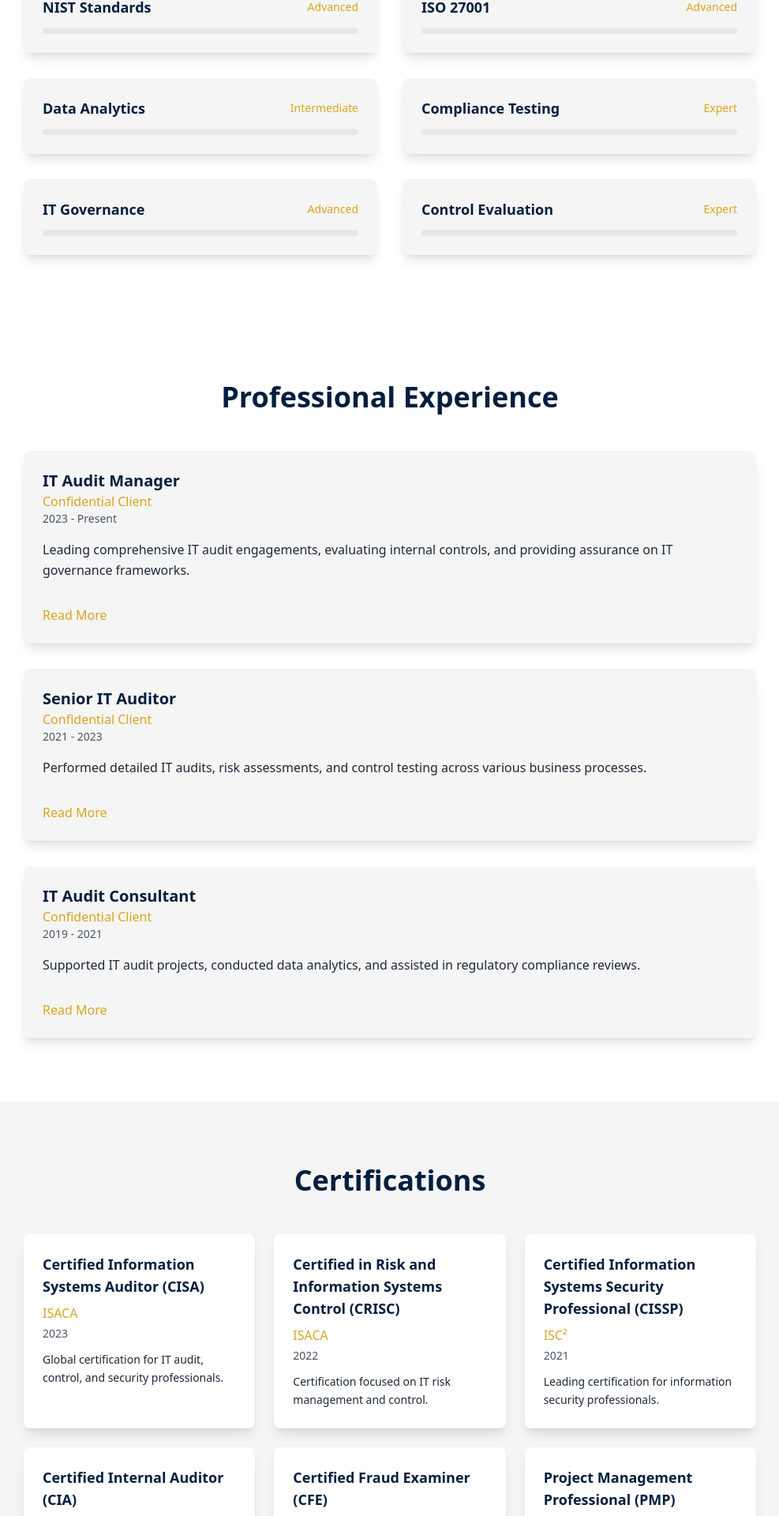
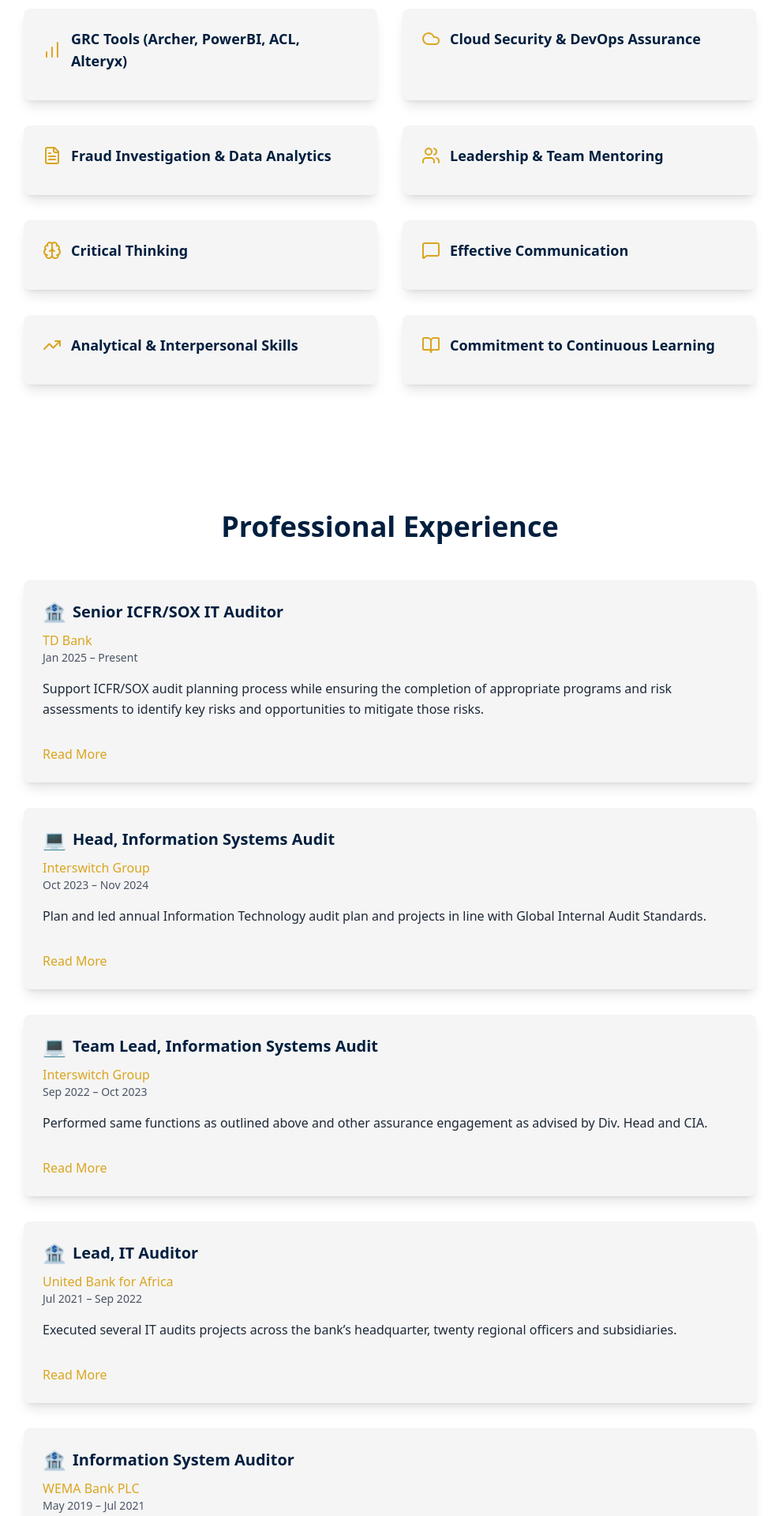
Before and after one commit to samkiel488/Emmanuel-Ilesanmi_Portfolio, a Next.js app: page / in a window 1280 px wide. Shown: the part 2017-3937 px from the top of the page at 79% size, without its empty margins (146-1133 px from the left). Built offline with nearby package versions, Linux system fonts and the light colour scheme.

Commit message:
`feat: Update TODO list and code to replace filler data with CV-verified information`

```diff
--- a/package.json
+++ b/package.json
@@ -10,6 +10,7 @@
   },
   "dependencies": {
     "framer-motion": "^12.23.22",
+    "lucide-react": "^0.545.0",
     "next": "15.5.4",
     "next-themes": "^0.4.6",
     "react": "19.1.0",
--- a/src/app/globals.css
+++ b/src/app/globals.css
@@ -7,8 +7,11 @@
 }
 
 @layer base {
+  html {
+    @apply transition-colors duration-300 bg-white text-gray-900 dark:bg-[#001f3f] dark:text-gray-100;
+  }
   body {
-    @apply transition-colors duration-300 bg-white text-gray-900 dark:bg-[#001f3f] dark:text-gray-100;
+    @apply transition-colors duration-300 bg-inherit text-inherit;
   }
   h1, h2, h3, h4 {
     @apply text-gray-900 dark:text-white;
--- a/src/app/layout.tsx
+++ b/src/app/layout.tsx
@@ -20,18 +20,20 @@
   },
 };
 
+import { ThemeProviderWrapper } from "../components/ThemeProviderWrapper";
+
 export default function RootLayout({
   children,
 }: Readonly<{
   children: React.ReactNode;
 }>) {
   return (
-    <html lang="en" suppressHydrationWarning>
-      <ThemeProvider attribute="class" defaultTheme="dark" enableSystem>
-        <body className={`${inter.variable} font-sans antialiased`}>
+    <html lang="en" className="transition-colors duration-300" suppressHydrationWarning>
+      <body className={`${inter.variable} font-sans antialiased`}>
+        <ThemeProviderWrapper>
           {children}
-        </body>
-      </ThemeProvider>
+        </ThemeProviderWrapper>
+      </body>
     </html>
   );
 }
--- a/src/components/Experience.tsx
+++ b/src/components/Experience.tsx
@@ -8,25 +8,60 @@
 
   const experiences = [
     {
-      title: "IT Audit Manager",
-      company: "Confidential Client",
-      period: "2023 - Present",
-      description: "Leading comprehensive IT audit engagements, evaluating internal controls, and providing assurance on IT governance frameworks.",
-      details: "Conducting risk-based audit planning, assessing IT controls effectiveness, and ensuring compliance with industry standards. Collaborating with cross-functional teams to strengthen cybersecurity posture and align IT strategies with business objectives."
+      title: "Senior ICFR/SOX IT Auditor",
+      company: "TD Bank",
+      period: "Jan 2025 – Present",
+      icon: "🏦",
+      description: "Support ICFR/SOX audit planning process while ensuring the completion of appropriate programs and risk assessments to identify key risks and opportunities to mitigate those risks.",
+      details: "Assist in the execution of ICFR/SOX audit testing (ITGC-Access Security, Computer Operations, Change Management, Program Development, IT application controls, and Interface Controls. Manage audit communications process and presentation of findings, recommendations to client and audit management in accordance with established General Audit methodology and professional standards. Collaborate with management and follow-up on remediation of open ICFR/SOX audit findings for remediation. Prepare and present complex reporting, analysis and assessments to improve internal processes and controls while keeping current on emerging business trends, developments and analytical tools, and technique. Support the team in the analysis, and implementation of initiatives to deliver quality results within tight timeframes."
     },
     {
-      title: "Senior IT Auditor",
-      company: "Confidential Client",
-      period: "2021 - 2023",
-      description: "Performed detailed IT audits, risk assessments, and control testing across various business processes.",
-      details: "Executed IT general controls testing, application controls reviews, and cybersecurity assessments. Developed audit programs, identified control weaknesses, and recommended remediation strategies to enhance operational efficiency and compliance."
+      title: "Head, Information Systems Audit",
+      company: "Interswitch Group",
+      period: "Oct 2023 – Nov 2024",
+      icon: "💻",
+      description: "Plan and led annual Information Technology audit plan and projects in line with Global Internal Audit Standards.",
+      details: "Conducted IT General Control (User Access, Change, Patch Mgt., IT Operations, System Acquisition & Development) including ICFR/SOX IT control, IT Application, and Interface control testing audit projects. Led audit of business resilience, payment gateway, and emerging technologies deployed by business. Executed cybersecurity (SIEM, DAM, IDS, IPS, NAC, Antivirus) and cloud infrastructure assurance engagements. Evaluated the controls designs and operating effectiveness of enterprise network, VM and exchange infrastructures. Assessed technology governance security controls and DevOps implementation secure security best practices. Conducted PCI DSS certification compliance reviews and Integrated Management Systems (ISO) Audits. Performed assurance reviews on IT outsourced service providers and compliance to service agreements. Performed specialized fraud investigations and documentation of control recommendations for management action. Collaborated with stakeholders on implementation of risk based, cost-effective Management Action Plans (MAPs). Prepared and presented periodic performance report metrics and dashboards to the Audit and Risk Committee."
     },
     {
-      title: "IT Audit Consultant",
-      company: "Confidential Client",
-      period: "2019 - 2021",
-      description: "Supported IT audit projects, conducted data analytics, and assisted in regulatory compliance reviews.",
-      details: "Utilized data analytics tools for audit testing, performed SOX compliance testing, and contributed to IT governance framework implementations. Collaborated with stakeholders to address audit findings and improve control environments."
+      title: "Team Lead, Information Systems Audit",
+      company: "Interswitch Group",
+      period: "Sep 2022 – Oct 2023",
+      icon: "💻",
+      description: "Performed same functions as outlined above and other assurance engagement as advised by Div. Head and CIA.",
+      details: "Key accomplishments in both roles: Led the strategic planning and execution of risk-based annual IT audit plans across Interswitch's three subsidiaries with a team of four internal auditors and co-source partners (Deloitte, EY, and KPMG) while mentoring other young audit team members and led initiative on continuous auditing leveraging PowerBI in cost saving of fifty million Naira."
+    },
+    {
+      title: "Lead, IT Auditor",
+      company: "United Bank for Africa",
+      period: "Jul 2021 – Sep 2022",
+      icon: "🏦",
+      description: "Executed several IT audits projects across the bank’s headquarter, twenty regional officers and subsidiaries.",
+      details: "Evaluated IT General Controls, Network, web, mobile applications, Cloud Computing, Information Security. Performed the audit of the management standards of the organisation (ISO 27001, 20000, 22301, 45001, 9001). Led fraud investigations and special reviews and provided reports that enhanced financial losses. Conducted assurance review on SWIFT in line with Swift Customer Security Controls Framework. Conducted Core banking, digital banking applications and SOC 2 compliance audit reviews. Executed other audit assurance activities as requested by Group Head, IT and digital banking audit, and CIA."
+    },
+    {
+      title: "Information System Auditor",
+      company: "WEMA Bank PLC",
+      period: "May 2019 – Jul 2021",
+      icon: "🏦",
+      description: "Responsible for the review of control processes around user access controls, change management, business continuity and entity level controls across six strategic business units and a digital bank (ALAT) and core banking.",
+      details: "Led the organization's first management system audits of ISO 20000 and 22301 standards and Data Privacy in line with NDPR and GDPR, saving the organization $5000 in surveillance auditor costs. Performed annual Cybersecurity, Digital transformation business units, SWIFT, including cloud infrastructures."
+    },
+    {
+      title: "IT Risk Management Analyst",
+      company: "First Bank Nigeria LTD",
+      period: "Jul 2018 – May 2019",
+      icon: "🏦",
+      description: "Performed Control Risk and Self Assessments (CRSA) for IT departments and IT third-party/vendor assessments.",
+      details: "Managed IT Risk register, while collaborating with administrators to remediate vulnerabilities in the risk register. Managed IT Security governance risks and disaster exercise and readiness reporting metrics and dashboards. Led the bank’s PCI DSS re-certification, reduced compliance gaps while improving security in payment systems. Contributed to Strategic IT projects and IT Steering committees’ deliberations and deliverables. Conducted IT and security awareness on policies, PCI DSS standards, processes, and controls."
+    },
+    {
+      title: "IT Compliance Officer",
+      company: "Guaranty Trust Bank PLC",
+      period: "Jan 2015 – Jul 2018",
+      icon: "🏦",
+      description: "Developed, documented, reviewed, and communicated IT policies across multiple IT departments.",
+      details: "Monitored compliance with current and emerging laws, regulations, and standards by regulatory bodies CBN). Collaborated with system administrators to remediate IT risks and resolved 80% of open items in risk register. Planned and coordinated annual disaster recovery tests and achieved a 95% failover and failback success rate. Performed vulnerability assessments using Nessus, Qualys and Acunetix, Veracode on technology systems. Prepared application availability and performance metrics/dashboards for the Chief Information Officer (CIO)."
     }
   ];
 
@@ -57,7 +92,10 @@
             >
               <div className="flex justify-between items-start mb-4">
                 <div>
-                  <h3 className="text-xl font-semibold text-primary dark:text-accent">{exp.title}</h3>
+                  <div className="flex items-center mb-2">
+                    <span className="text-2xl mr-2">{exp.icon}</span>
+                    <h3 className="text-xl font-semibold text-primary dark:text-accent">{exp.title}</h3>
+                  </div>
                   <p className="text-accent font-medium">{exp.company}</p>
                   <p className="text-sm text-gray-600 dark:text-gray-400">{exp.period}</p>
                 </div>
--- a/src/components/Footer.tsx
+++ b/src/components/Footer.tsx
@@ -46,7 +46,7 @@
         </div>
         <div className="border-t border-secondary/20 mt-8 pt-8 text-center">
           <p className="text-secondary/60">
-            © {new Date().getFullYear()} Emmanuel Ilesanmi. All rights reserved.
+            © 2024 Emmanuel Ilesanmi. All rights reserved.
           </p>
         </div>
       </div>
--- a/src/components/Skills.tsx
+++ b/src/components/Skills.tsx
@@ -1,30 +1,23 @@
 "use client";
 
 import { motion } from "framer-motion";
+import { Shield, CheckCircle, Lock, Search, BarChart, Cloud, FileText, Users, Brain, MessageSquare, TrendingUp, BookOpen } from "lucide-react";
 
 const Skills = () => {
   const skills = [
-    { name: "IT Audit & Assurance", level: "Expert" },
-    { name: "Risk Management", level: "Expert" },
-    { name: "Cybersecurity", level: "Advanced" },
-    { name: "COBIT Framework", level: "Advanced" },
-    { name: "NIST Standards", level: "Advanced" },
-    { name: "ISO 27001", level: "Advanced" },
-    { name: "Data Analytics", level: "Intermediate" },
-    { name: "Compliance Testing", level: "Expert" },
-    { name: "IT Governance", level: "Advanced" },
-    { name: "Control Evaluation", level: "Expert" }
+    { name: "IT General Controls (ITGC) & IT Application Controls (ITAC)", icon: Shield },
+    { name: "SOX/ICFR Testing & Compliance", icon: CheckCircle },
+    { name: "IT Risk Management & Governance (COBIT, COSO, ISO 27001, ITIL, PCI DSS)", icon: Lock },
+    { name: "Vulnerability Assessment Tools (Nessus, Qualys, Acunetix, Burp Suite, OWASP Zap)", icon: Search },
+    { name: "GRC Tools (Archer, PowerBI, ACL, Alteryx)", icon: BarChart },
+    { name: "Cloud Security & DevOps Assurance", icon: Cloud },
+    { name: "Fraud Investigation & Data Analytics", icon: FileText },
+    { name: "Leadership & Team Mentoring", icon: Users },
+    { name: "Critical Thinking", icon: Brain },
+    { name: "Effective Communication", icon: MessageSquare },
+    { name: "Analytical & Interpersonal Skills", icon: TrendingUp },
+    { name: "Commitment to Continuous Learning", icon: BookOpen }
   ];
-
-  const getLevelWidth = (level: string) => {
-    switch (level) {
-      case "Expert": return "w-full";
-      case "Advanced": return "w-4/5";
-      case "Intermediate": return "w-3/5";
-      case "Beginner": return "w-2/5";
-      default: return "w-1/2";
-    }
-  };
 
   return (
     <motion.section
@@ -47,18 +40,9 @@
               viewport={{ once: true }}
               className="bg-secondary dark:bg-gray-800 p-6 rounded-lg shadow-lg hover:shadow-xl transition-shadow duration-300"
             >
-              <div className="flex justify-between items-center mb-3">
+              <div className="flex items-center mb-3">
+                <skill.icon className="w-6 h-6 text-accent mr-3" />
                 <h3 className="text-lg font-semibold text-primary dark:text-accent">{skill.name}</h3>
-                <span className="text-sm text-accent font-medium">{skill.level}</span>
-              </div>
-              <div className="w-full bg-gray-200 dark:bg-gray-700 rounded-full h-2">
-                <motion.div
-                  initial={{ width: 0 }}
-                  whileInView={{ width: getLevelWidth(skill.level) }}
-                  transition={{ duration: 1, delay: 0.2 + index * 0.1 }}
-                  viewport={{ once: true }}
-                  className="bg-accent h-2 rounded-full"
-                />
               </div>
             </motion.div>
           ))}
--- /dev/null
+++ b/src/components/ThemeProviderWrapper.tsx
@@ -0,0 +1,10 @@
+"use client";
+import { ThemeProvider } from "next-themes";
+
+export function ThemeProviderWrapper({ children }: { children: React.ReactNode }) {
+  return (
+    <ThemeProvider attribute="class" defaultTheme="dark" enableSystem>
+      {children}
+    </ThemeProvider>
+  );
+}
```
Also changed, not shown: 2 other files (tests, documents, lock files or other folders).
